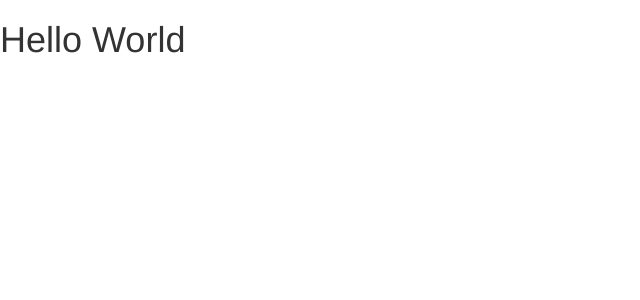
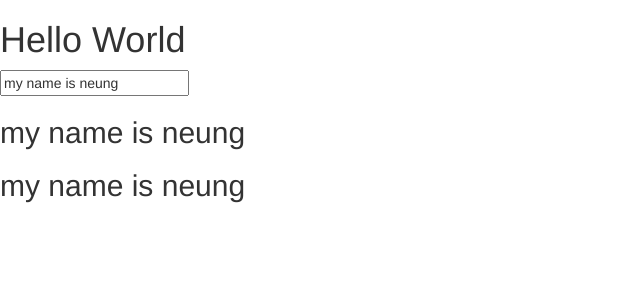
Before and after one commit to neugndestiny/learning-angular7, an Angular app: page / in a window 1280 px wide. Shown: the top 300 px of the page, without its empty margins (0-640 px from the left). Built offline with nearby package versions, Linux system fonts and the light colour scheme.

Commit message:
add more test case

```diff
--- a/src/app/app.component.html
+++ b/src/app/app.component.html
@@ -1 +1,4 @@
 <h1>{{title}}</h1>
+<input type="text" [(ngModel)]="neungInput">
+<h2>{{neungInput}}</h2>
+<h2 class="h2Class">{{neungInput2}}</h2>
--- a/src/app/app.component.ts
+++ b/src/app/app.component.ts
@@ -7,4 +7,6 @@ import { Component } from '@angular/core';
 })
 export class AppComponent {
   title = 'Hello World';
+  neungInput = 'my name is neung';
+  neungInput2 = 'my name is neung';
 }
```
Also changed, not shown: 1 other file (tests, documents, lock files or other folders).
